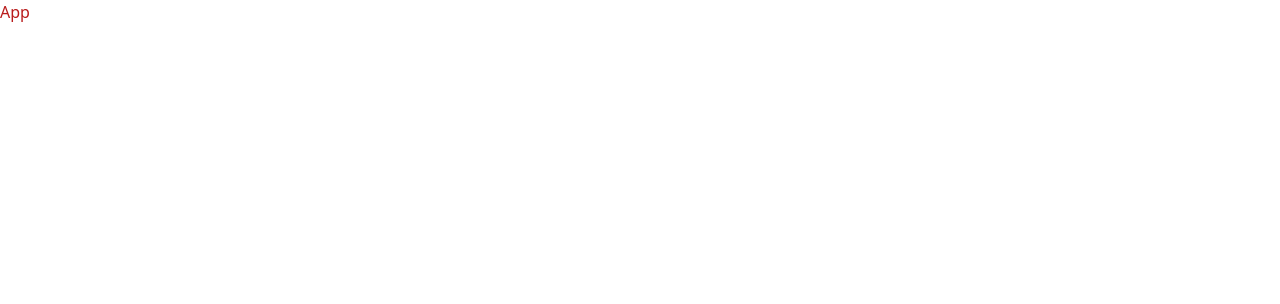
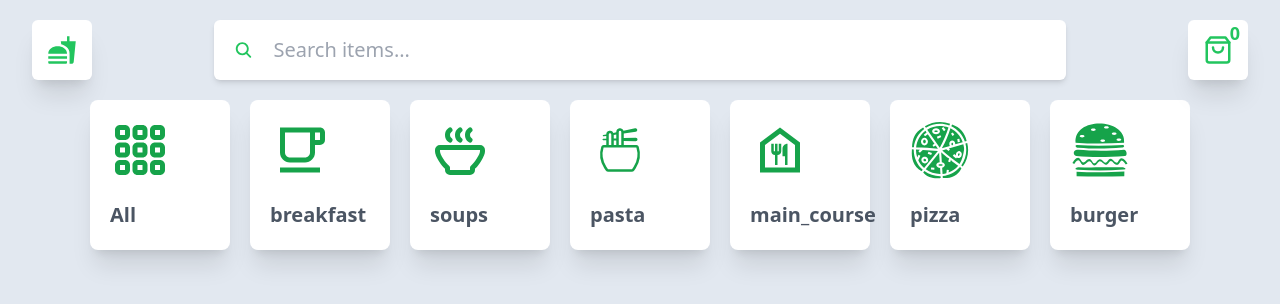
Before and after one commit to RincyPradeep/food-delivery-reactjs, a React (Vite) app: page / in a window 1280 px wide. Shown: the top 304 px of the page. Built offline with nearby package versions, Linux system fonts and the light colour scheme.

Commit message:
Nav and Category

```diff
--- a/package.json
+++ b/package.json
@@ -11,7 +11,8 @@
   },
   "dependencies": {
     "react": "^19.1.0",
-    "react-dom": "^19.1.0"
+    "react-dom": "^19.1.0",
+    "react-icons": "^5.5.0"
   },
   "devDependencies": {
     "@eslint/js": "^9.30.1",
--- a/src/App.jsx
+++ b/src/App.jsx
@@ -1,8 +1,11 @@
 import React from 'react'
+import Home from './pages/Home'
 
 const App = () => {
   return (
-    <div className='text-red-700'>App</div>
+    <div>
+      <Home />
+    </div>
   )
 }
 
--- /dev/null
+++ b/src/components/Nav.jsx
@@ -0,0 +1,24 @@
+import React from 'react'
+import { MdFastfood } from "react-icons/md";
+import { IoSearch } from "react-icons/io5";
+import { LuShoppingBag } from "react-icons/lu";
+
+const Nav = () => {
+  return (
+    <div className='w-full h-[100px] flex justify-between items-center px-8'>
+        <div className='w-[60px] h-[60px] bg-white flex justify-center items-center rounded-md shadow-xl'>
+            <MdFastfood className='w-[30px] h-[30px] text-green-500' />
+        </div>
+        <form className='w-[70%] h-[60px] bg-white flex items-center px-5 gap-5 rounded-md shadow-md'>
+            <IoSearch className='text-green-500 w-[20px] h-[20px]' />
+            <input type='text' placeholder='Search items...' className='w-[100%] outline-none text-[20px]' />
+        </form>
+        <div className='w-[60px] h-[60px] bg-white flex justify-center items-center rounded-md shadow-xl relative'>
+            <span className='absolute top-0 right-2 text-green-500 font-bold text-[18px]'>0</span>
+            <LuShoppingBag className='w-[30px] h-[30px] text-green-500' />
+        </div>
+    </div>
+  )
+}
+
+export default Nav
--- /dev/null
+++ b/src/pages/Category.jsx
@@ -0,0 +1,47 @@
+import { TiThSmallOutline } from "react-icons/ti";
+import { MdOutlineFreeBreakfast } from "react-icons/md";
+import { TbSoup } from "react-icons/tb";
+import { CiBowlNoodles } from "react-icons/ci";
+import { MdOutlineFoodBank } from "react-icons/md";
+import { GiFullPizza } from "react-icons/gi";
+import { GiHamburger } from "react-icons/gi";
+
+const Categories = [
+    {
+        id: 1,
+        name: "All",
+        icon: <TiThSmallOutline className="w-[60px] h-[60px] text-green-600" />
+    },
+    {
+        id: 2,
+        name: "breakfast",
+        icon: <MdOutlineFreeBreakfast className="w-[60px] h-[60px] text-green-600" />
+    },
+    {
+        id: 3,
+        name: "soups",
+        icon: <TbSoup className="w-[60px] h-[60px] text-green-600" />
+    },
+    {
+        id: 4,
+        name: "pasta",
+        icon: <CiBowlNoodles className="w-[60px] h-[60px] text-green-600" />
+    },
+    {
+        id: 5,
+        name: "main_course",
+        icon: <MdOutlineFoodBank className="w-[60px] h-[60px] text-green-600" />
+    },
+    {
+        id: 6,
+        name: "pizza",
+        icon: <GiFullPizza className="w-[60px] h-[60px] text-green-600" />
+    },
+    {
+        id: 7,
+        name: "burger",
+        icon: <GiHamburger className="w-[60px] h-[60px] text-green-600" />
+    },
+]
+
+export default Categories;
--- /dev/null
+++ b/src/pages/Home.jsx
@@ -0,0 +1,25 @@
+import React from 'react'
+import Nav from '../components/Nav'
+import Categories from './Category'
+
+const Home = () => {
+  return (
+    <div className='w-full bg-slate-200 min-h-screen'>
+        <Nav />
+        <div className='flex justify-center items-centerflex-wrap gap-5 w-[100%]'>
+          {
+            Categories.map((category,index)=>{
+              return <div className='w-[140px] h-[150px] bg-white flex flex-col justify-start items-start
+              gap-5 p-5 text-[20px] font-semibold text-gray-600 rounded-lg shadow-xl hover:bg-green-200
+              cursor-pointer transition-all duration-500'>
+              {category.icon}
+              {category.name}
+              </div>
+            })
+          }
+        </div>
+    </div>
+  )
+}
+
+export default Home
```
Also changed, not shown: 1 other file (tests, documents, lock files or other folders).
